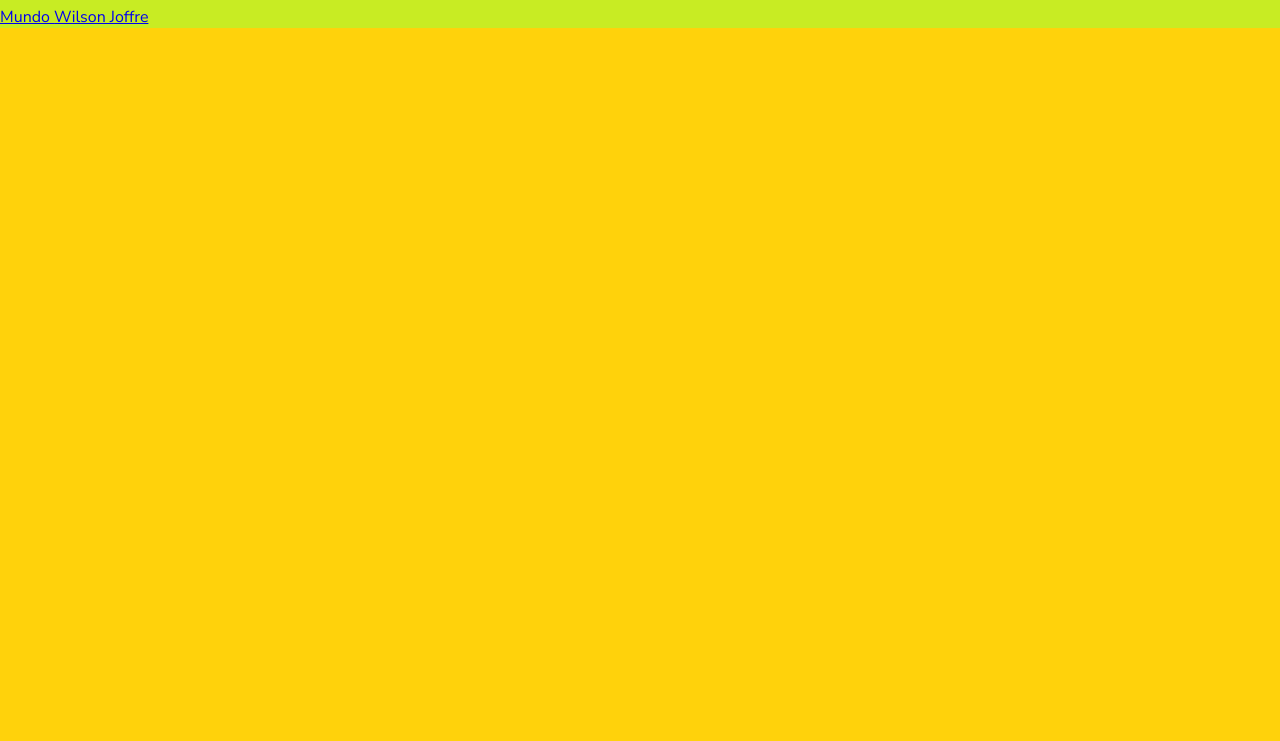
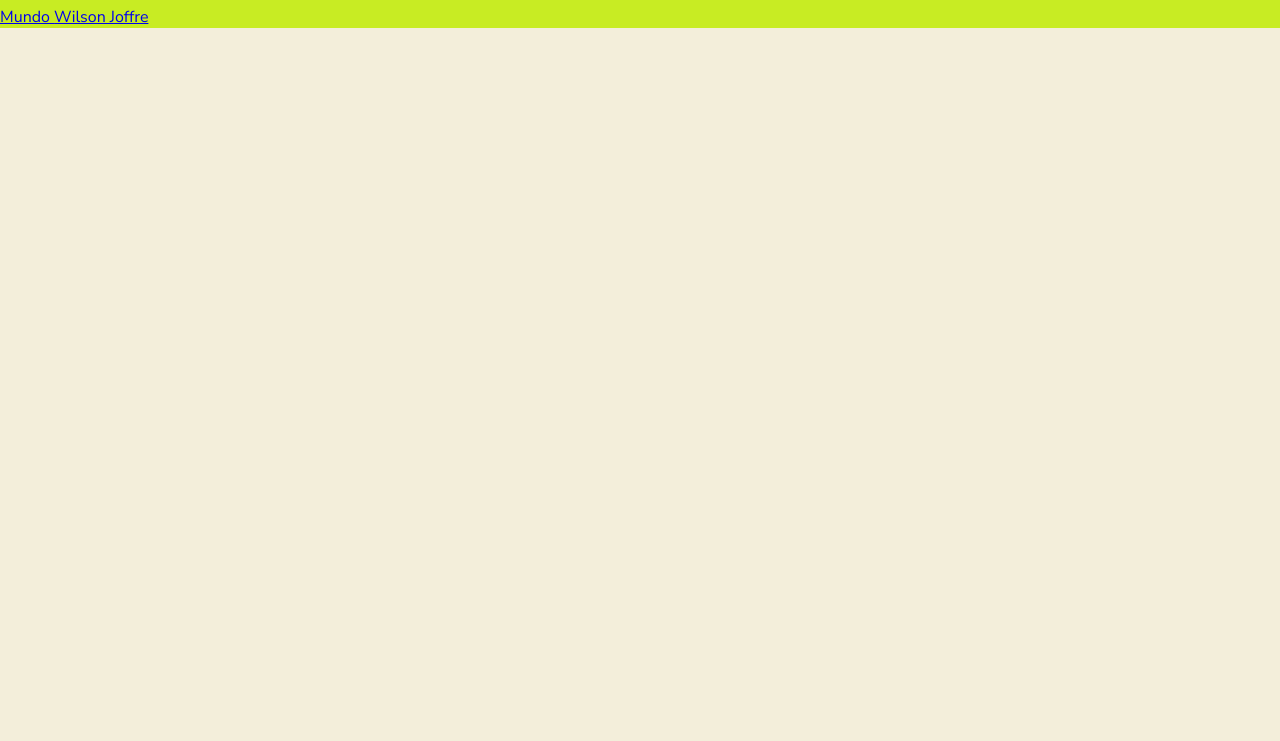
Before and after one commit to Th1ii/3-trimestre, a plain HTML site: page index.html in a window 1280 px wide. Shown: the part 80-821 px from the top of the page. Drawn offline with Linux system fonts and the light colour scheme.

Commit message:
19/09/24

```diff
--- a/style.css
+++ b/style.css
@@ -1,6 +1,6 @@
 @import url('https://fonts.googleapis.com/css2?family=Nunito+Sans:ital,opsz,wght@0,6..12,200..1000;1,6..12,200..1000&display=swap');
 :root {
-    --cor-principal:#ffd20b;
+    --cor-principal:#f3eeda;
     --cor-secundaria:#c8ec23;
     --cor-texto:#372b7a;
     --cor-fundo:#37eeb7;
```
